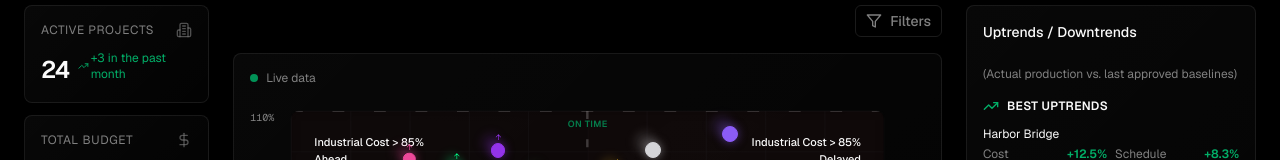
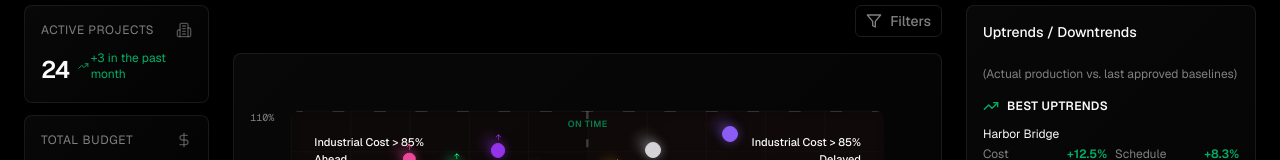
Before and after one commit to danielrebelo-volis/v0-volis-build-dashboard, a Next.js app: page / in a window 1280 px wide. Shown: the part 166-326 px from the top of the page. Built offline with nearby package versions, Linux system fonts and the light colour scheme.

Commit message:
style: remove live data indicator and filter display formatting

```diff
--- a/app/page.tsx
+++ b/app/page.tsx
@@ -163,8 +163,6 @@ export default function Dashboard() {
             <div className="glass-card rounded-lg p-4 relative w-auto h-11/12">
               <div className="absolute top-4 left-4 z-10">
                 <div className="flex items-center gap-2">
-                  <div className="w-2 h-2 rounded-full bg-success animate-pulse" />
-                  <span className="text-xs text-muted-foreground">Live data</span>
                   {filterType && filterValue && (
                     <span className="ml-2 text-xs bg-accent/20 text-accent px-2 py-1 rounded">
                       {filterType}: {filterValue}
```
